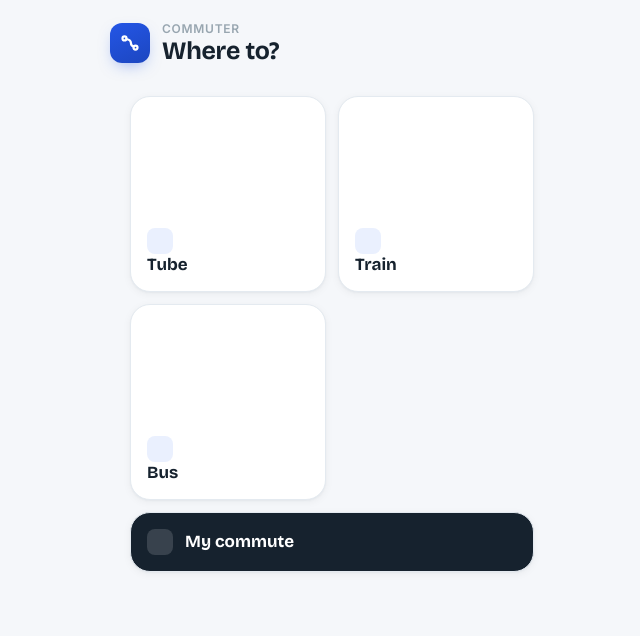
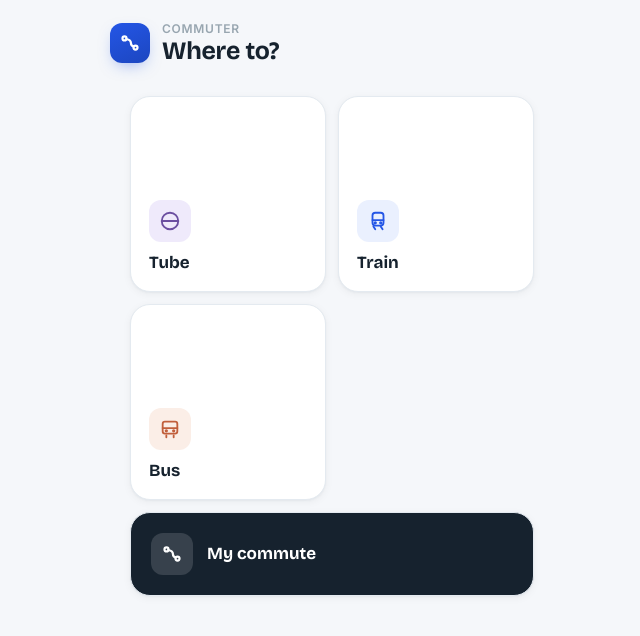
Before and after one commit to charliecleaver1-bit/maldenTrains, a website: page public/index.html in a window 1280 px wide. Shown: the whole page, without its empty margins (308-948 px from the left). Drawn offline with nearby package versions, Linux system fonts and the light colour scheme; no server answers.

Commit message:
Add files via upload

```diff
--- a/public/index.html
+++ b/public/index.html
@@ -29,10 +29,22 @@
       </div>
     </header>
     <div class="landing-grid">
-      <button class="landing-tile" data-landing="tube"><span class="landing-icon"></span>Tube</button>
-      <button class="landing-tile" data-landing="rail"><span class="landing-icon"></span>Train</button>
-      <button class="landing-tile" data-landing="bus"><span class="landing-icon"></span>Bus</button>
-      <button class="landing-tile landing-tile-commute" data-landing="commute"><span class="landing-icon"></span>My commute</button>
+      <button class="landing-tile" data-landing="tube">
+        <span class="landing-icon landing-icon-tube"><svg viewBox="0 0 24 24" fill="none" stroke="currentColor" stroke-width="2" stroke-linecap="round"><circle cx="12" cy="12" r="9"/><path d="M3 12h18"/></svg></span>
+        Tube
+      </button>
+      <button class="landing-tile" data-landing="rail">
+        <span class="landing-icon landing-icon-rail"><svg viewBox="0 0 24 24" fill="none" stroke="currentColor" stroke-width="2" stroke-linecap="round" stroke-linejoin="round"><rect x="6" y="3" width="12" height="14" rx="3"/><path d="M6 11h12M9 21l-2-3m10 3l-2-3"/><circle cx="9" cy="14" r=".8" fill="currentColor"/><circle cx="15" cy="14" r=".8" fill="currentColor"/></svg></span>
+        Train
+      </button>
+      <button class="landing-tile" data-landing="bus">
+        <span class="landing-icon landing-icon-bus"><svg viewBox="0 0 24 24" fill="none" stroke="currentColor" stroke-width="2" stroke-linecap="round" stroke-linejoin="round"><rect x="4" y="4" width="16" height="13" rx="2.5"/><path d="M4 11h16M8 21v-2m8 2v-2"/><circle cx="8" cy="14" r=".8" fill="currentColor"/><circle cx="16" cy="14" r=".8" fill="currentColor"/></svg></span>
+        Bus
+      </button>
+      <button class="landing-tile landing-tile-commute" data-landing="commute">
+        <span class="landing-icon landing-icon-commute"><svg viewBox="0 0 24 24" fill="none" stroke="currentColor" stroke-width="2.4" stroke-linecap="round" stroke-linejoin="round"><circle cx="6" cy="7" r="2.2"/><circle cx="18" cy="17" r="2.2"/><path d="M8 7.6c3 .6 5 1.2 5 4.4s2 3.6 3 3.8"/></svg></span>
+        My commute
+      </button>
     </div>
   </section>
 
--- a/public/styles.css
+++ b/public/styles.css
@@ -70,15 +70,19 @@ h2 { font-family: var(--display); font-weight: 600; font-size: 20px; letter-spac
 /* ---- landing ---- */
 .landing-grid { display: grid; grid-template-columns: 1fr 1fr; gap: 12px; padding: 8px 20px 20px; }
 .landing-tile {
-  display: flex; flex-direction: column; align-items: flex-start; justify-content: flex-end;
-  aspect-ratio: 1; padding: 16px; border-radius: var(--r-lg); border: 1px solid var(--line);
+  display: flex; flex-direction: column; align-items: flex-start; justify-content: flex-end; gap: 10px;
+  aspect-ratio: 1; padding: 18px; border-radius: var(--r-lg); border: 1px solid var(--line);
   background: var(--surface); box-shadow: var(--shadow-sm); font-family: var(--display);
   font-weight: 700; font-size: 17px; color: var(--ink); transition: transform .12s;
 }
 .landing-tile:active { transform: scale(.97); }
-.landing-tile-commute { grid-column: 1 / -1; aspect-ratio: auto; flex-direction: row; align-items: center; justify-content: flex-start; gap: 12px; background: var(--ink); color: #fff; }
-.landing-icon { width: 26px; height: 26px; border-radius: 8px; background: var(--primary-wash); }
-.landing-tile-commute .landing-icon { background: rgba(255,255,255,.15); }
+.landing-tile-commute { grid-column: 1 / -1; aspect-ratio: auto; flex-direction: row; align-items: center; justify-content: flex-start; gap: 14px; background: var(--ink); color: #fff; padding: 20px; }
+.landing-icon { width: 42px; height: 42px; border-radius: 12px; display: grid; place-items: center; flex: none; }
+.landing-icon svg { width: 22px; height: 22px; }
+.landing-icon-tube { background: #EFEAFB; color: #6B4FA0; }
+.landing-icon-rail { background: var(--primary-wash); color: var(--primary); }
+.landing-icon-bus { background: #FBEEE7; color: #C15F3C; }
+.landing-icon-commute { background: rgba(255,255,255,.14); color: #fff; }
 
 /* ---- mode hub ---- */
 .hub-grid { display: flex; flex-direction: column; gap: 12px; padding: 20px; }
```
